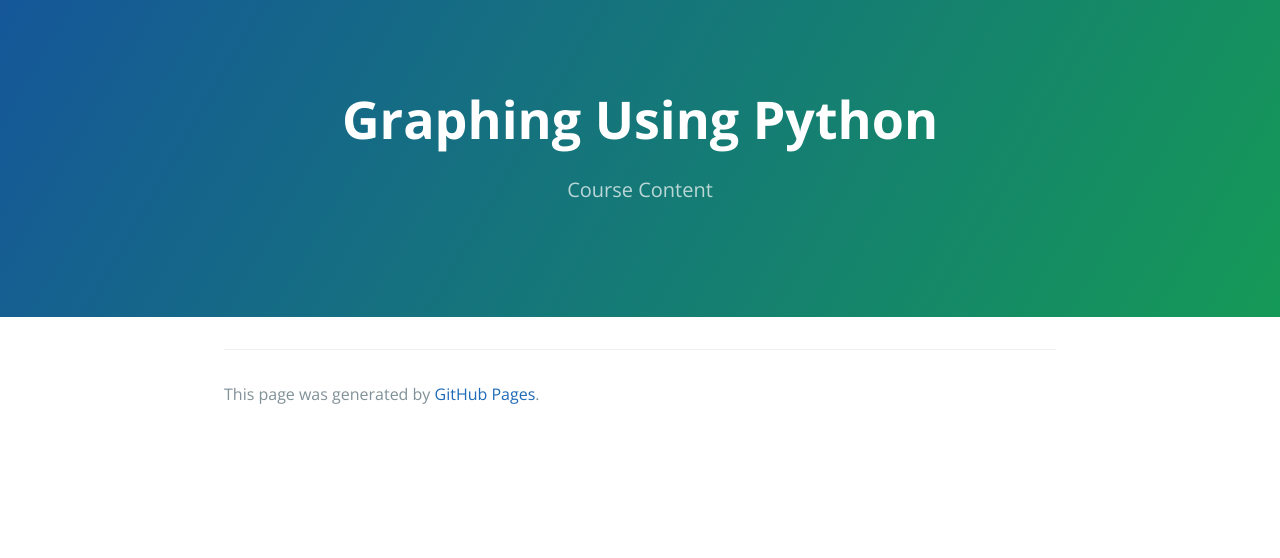
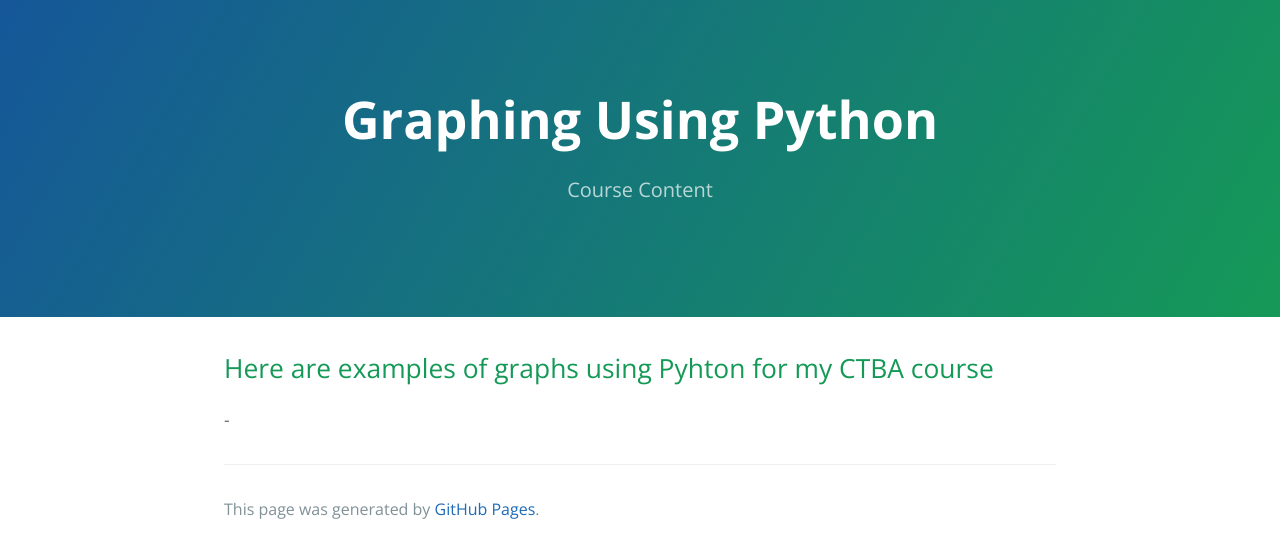
Before and after one commit to Welzein/Welzein.github.io, a Jekyll site: the page built from PythonGraphs/index.md, in a window 1280 px wide. Shown: the top 558 px of the page. Built offline with Jekyll 4.4.1, drawn with Linux system fonts in a browser that asks for light colours; our own code applies the rules of GitHub Pages for plain Markdown files.

Commit message:
Update index.md

```diff
--- a/PythonGraphs/index.md
+++ b/PythonGraphs/index.md
@@ -2,3 +2,6 @@
 title: Graphing Using Python
 description: Course Content
 ---
+Here are examples of graphs using Pyhton for my CTBA course
+-
+-
```
